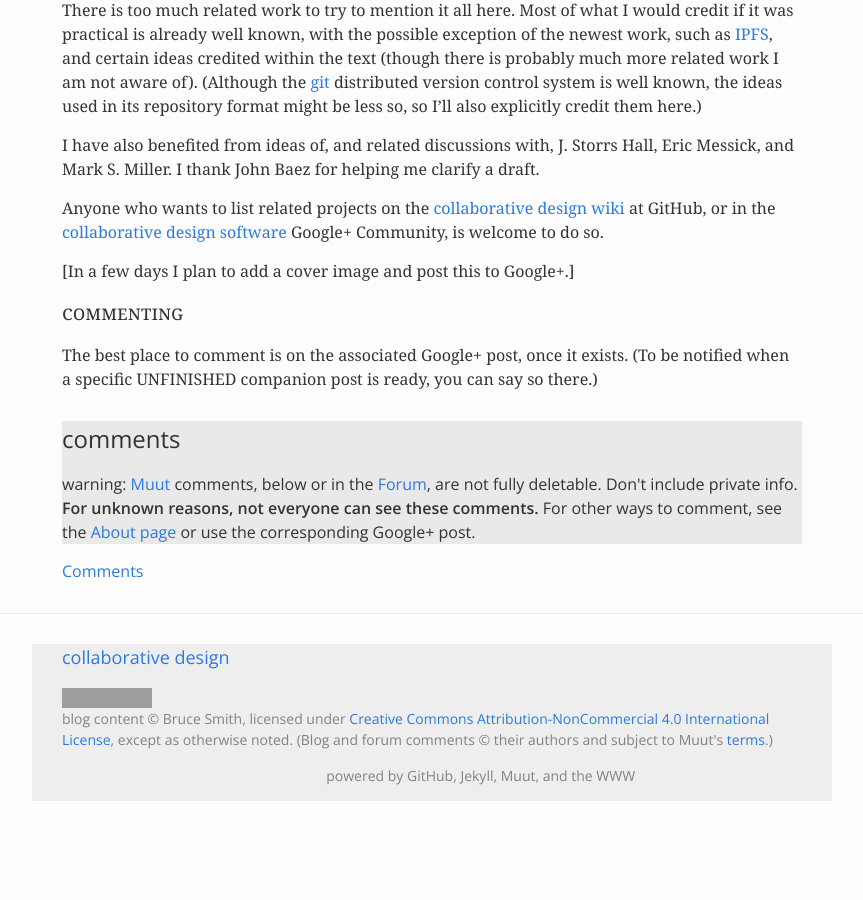
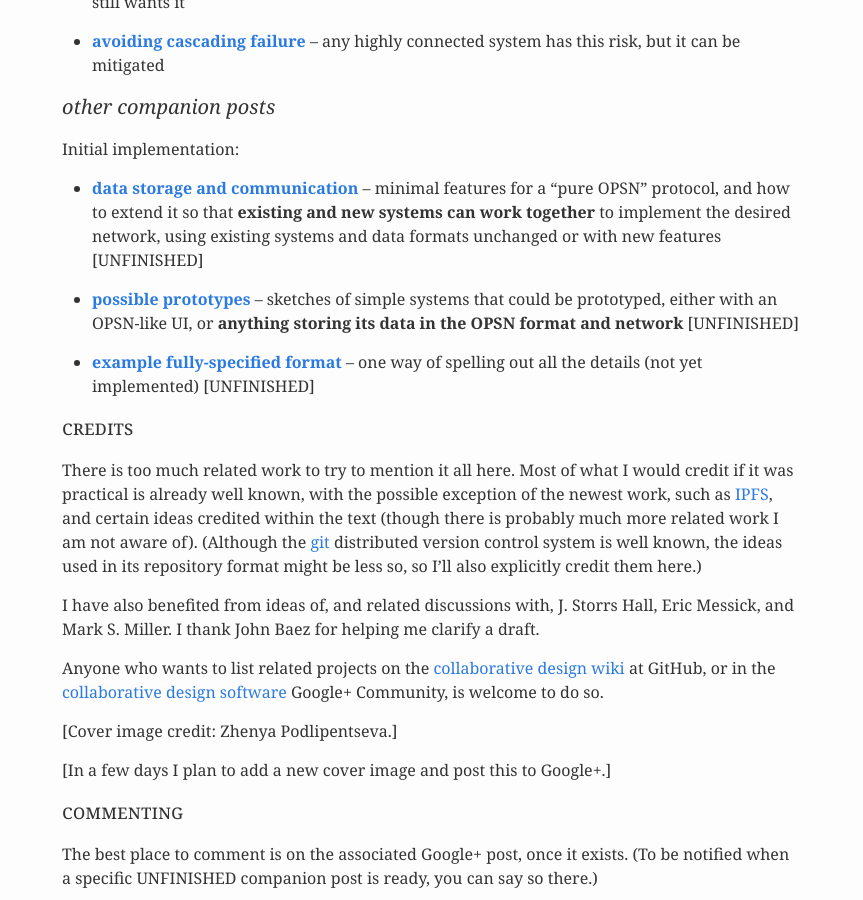
Before and after one commit to oresmus/oresmus.github.io, a Jekyll site: the page built from _posts/2015-11-10-OPSN-data-formats.md, in a window 1280 px wide and 900 px high, scrolled down 15671 px. Shown: the whole window, without its empty margins (208-1071 px from the left). Built offline with Jekyll 4.4.1, drawn with Linux system fonts in a browser that asks for light colours; before the commit the page ends 16502 px from its top, so only the background shows below that; some of the changed text lies outside the part shown; grey boxes are pictures that could not be loaded.

Commit message:
temporarily reuse same cover image

```diff
--- a/_posts/2015-11-10-OPSN-data-formats.md
+++ b/_posts/2015-11-10-OPSN-data-formats.md
@@ -828,7 +830,9 @@ Anyone who wants to list related projects on the
 or in the [collaborative design software](https://plus.google.com/u/0/communities/106968774922164714591) Google+ Community,
 is welcome to do so.
 
-[In a few days I plan to add a cover image and post this to Google+.]
+[Cover image credit: Zhenya Podlipentseva.]
+
+[In a few days I plan to add a new cover image and post this to Google+.]
 
 
 #### commenting
```
Also changed, not shown: other parts of _posts/2015-11-10-OPSN-data-formats.md (+2 -0 lines).
